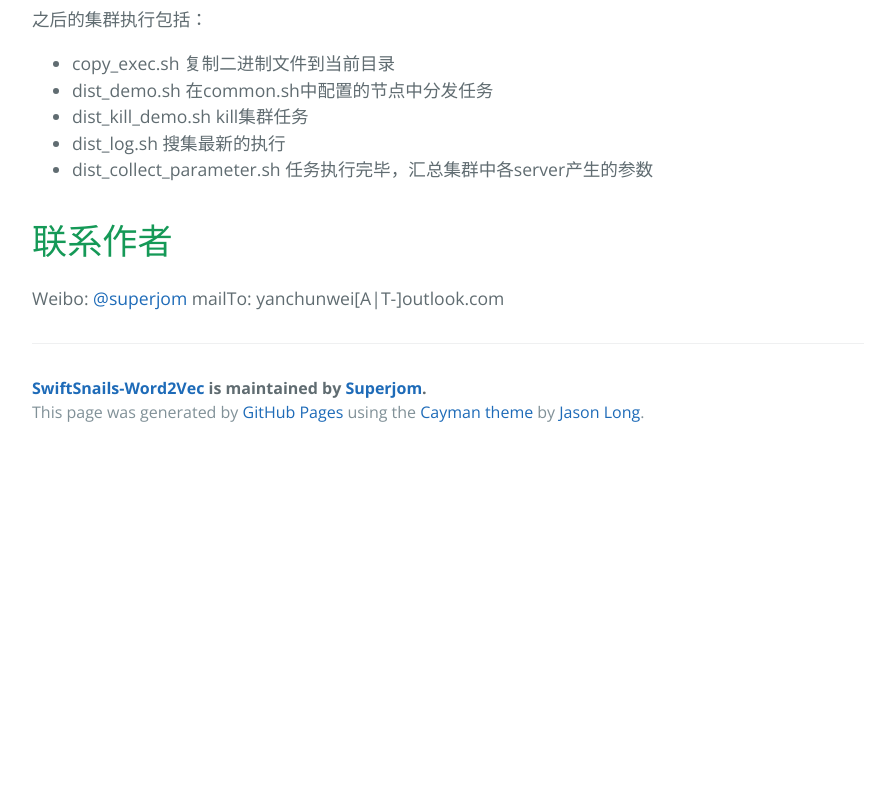
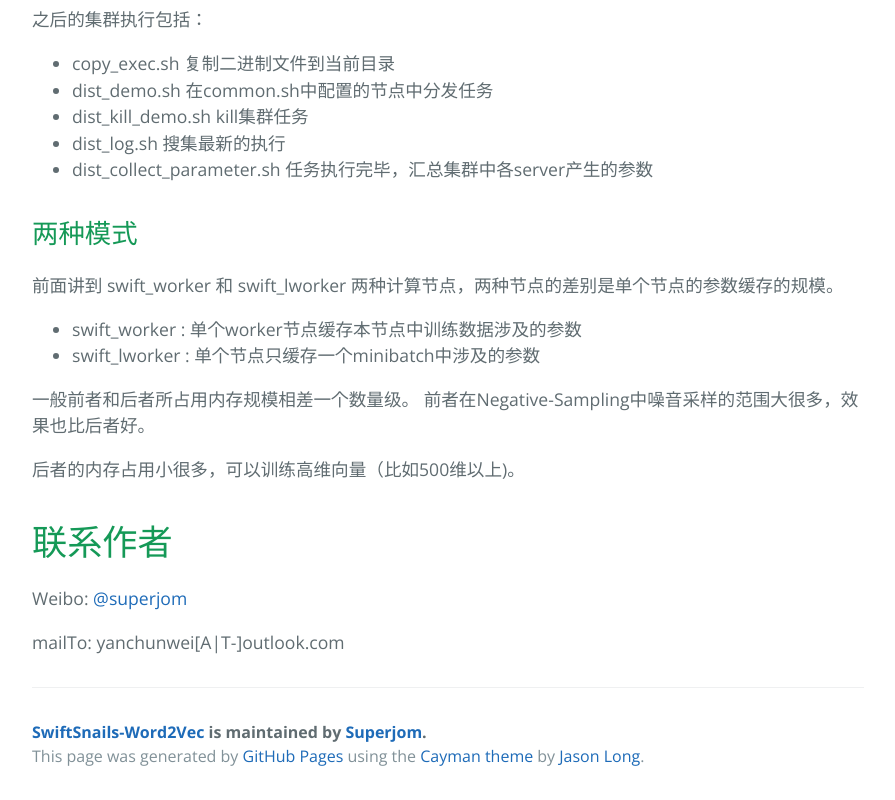
Before and after one commit to Superjomn/SwiftSnails-Word2Vec, a plain HTML site: page index.html in a window 1280 px wide. Shown: the part 3956-4756 px from the top of the page, without its empty margins (192-1087 px from the left). Before the commit the page ends 4412 px from the top, so only its background shows below. Drawn offline with nearby package versions, Linux system fonts and the light colour scheme.

```diff
--- a/index.html
+++ b/index.html
@@ -196,11 +196,27 @@ num_sents_to_cache: 10000
 <li>dist_collect_parameter.sh 任务执行完毕，汇总集群中各server产生的参数</li>
 </ul>
 
+<h2>
+<a id="两种模式" class="anchor" href="#%E4%B8%A4%E7%A7%8D%E6%A8%A1%E5%BC%8F" aria-hidden="true"><span class="octicon octicon-link"></span></a>两种模式</h2>
+
+<p>前面讲到 swift_worker 和 swift_lworker 两种计算节点，两种节点的差别是单个节点的参数缓存的规模。</p>
+
+<ul>
+<li>swift_worker : 单个worker节点缓存本节点中训练数据涉及的参数</li>
+<li>swift_lworker : 单个节点只缓存一个minibatch中涉及的参数</li>
+</ul>
+
+<p>一般前者和后者所占用内存规模相差一个数量级。
+前者在Negative-Sampling中噪音采样的范围大很多，效果也比后者好。</p>
+
+<p>后者的内存占用小很多，可以训练高维向量（比如500维以上)。</p>
+
 <h1>
 <a id="联系作者" class="anchor" href="#%E8%81%94%E7%B3%BB%E4%BD%9C%E8%80%85" aria-hidden="true"><span class="octicon octicon-link"></span></a>联系作者</h1>
 
-<p>Weibo: <a href="https://github.com/superjom" class="user-mention">@superjom</a>
-mailTo: yanchunwei[A|T-]outlook.com</p>
+<p>Weibo: <a href="https://github.com/superjom" class="user-mention">@superjom</a></p>
+
+<p>mailTo: yanchunwei[A|T-]outlook.com</p>
 
       <footer class="site-footer">
         <span class="site-footer-owner"><a href="https://github.com/Superjom/SwiftSnails-Word2Vec">SwiftSnails-Word2Vec</a> is maintained by <a href="https://github.com/Superjom">Superjom</a>.</span>
```
Also changed, not shown: params.json (+1 -1 lines).
